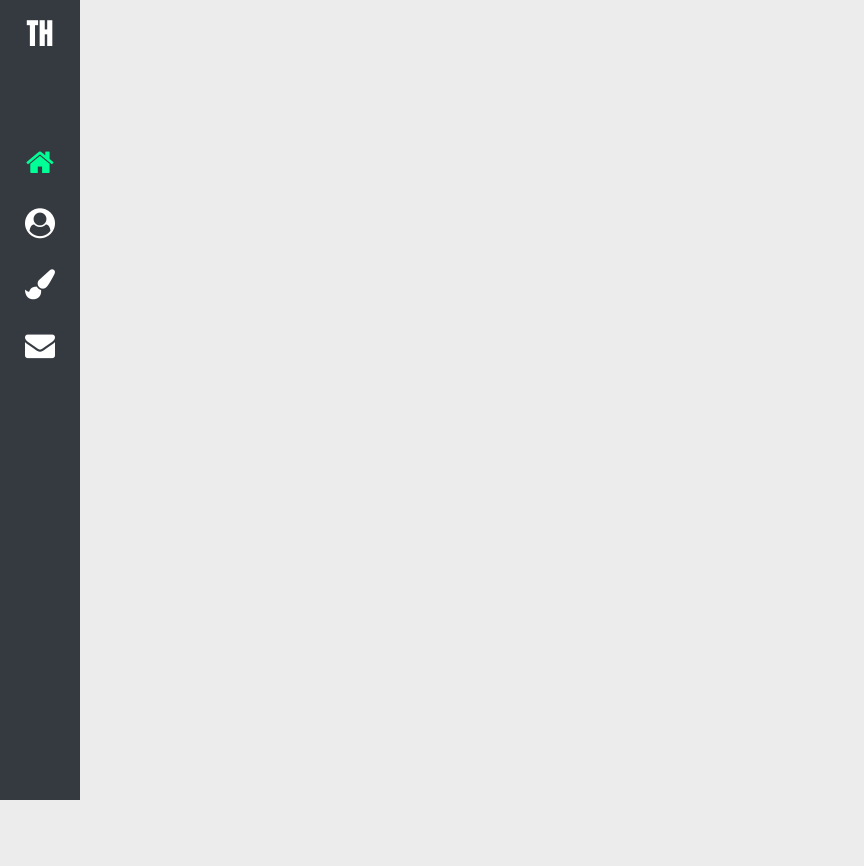
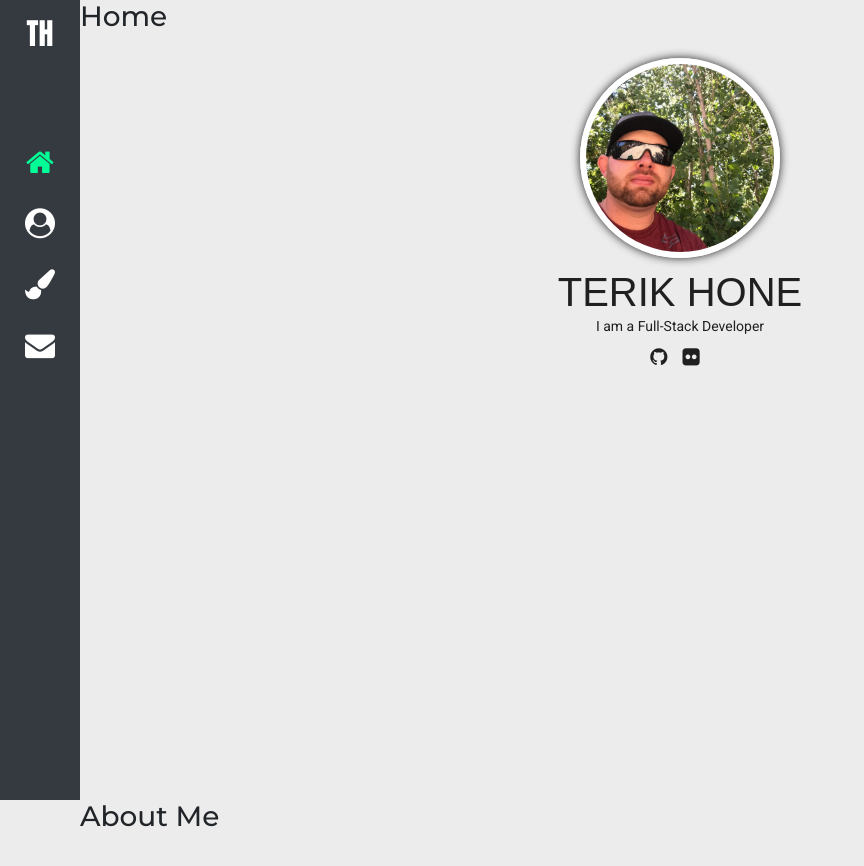
Before and after one commit to torqie/new-portfolio, a plain HTML site: page index.html in a window 1280 px wide. Shown: the top 866 px of the page, without its empty margins (0-864 px from the left). Before the commit the page ends 800 px from the top, so only its background shows below. Drawn offline with nearby package versions, Linux system fonts and the light colour scheme.

Commit message:
fixed navigation issue when going to smaller screen.

```diff
--- a/assets/css/style.css
+++ b/assets/css/style.css
@@ -95,33 +95,46 @@ body {
   margin-bottom: 80px;
 }
 
+#intro {
+
+}
+
 #intro img {
   max-width: 200px;
   max-height: 200px;
   border: 6px solid #ffffff;
   border-radius: 100%;
-  -moz-box-shadow: 0 4px 16px 0 black;
-  -webkit-box-shadow: 0 4px 16px 0 black;
-  box-shadow: 0 4px 16px 0 black; }
+  -moz-box-shadow: 0 0 10px 0 #202020;
+  -webkit-box-shadow: 0 0 10px 0 #202020;
+  box-shadow: 0 0 10px 0 #202020; }
 
 #intro h1 {
   font-size: 2.5rem;
   margin-top: 10px;
   margin-bottom: 0;
   text-transform: uppercase;
-  color: #ffffff; }
+  color: #202020;
+  font-family: Oswald, sans-serif;
+
+}
 
 #intro p {
   font-size: .875rem;
   margin-bottom: 5px;
-  color: #ffffff; }
+  color: #202020;
+}
 
 #intro .social {
   font-size: 1.25rem;
   padding: 0;
-  list-style: none; }
+  list-style: none;
+}
+
 #intro .social li {
   display: inline;
-  margin-right: 10px; }
+  margin-right: 10px;
+}
+
 #intro .social a {
-  color: #ffffff; }
+  color: #202020;
+}
--- a/index.html
+++ b/index.html
@@ -24,20 +24,60 @@
                 <h6 class="px-3 pt-3 logo">TH</h6>
                 <ul class="nav flex-column flex-nowrap text-truncate">
                   <li class="nav-item">
-                    <a class="nav-link active" href="index.html" data-toggle="popover" data-placement="right" data-content="Home"><i class="fa fa-home"></i> </a>
+                    <a class="nav-link active" href="#home" data-toggle="popover" data-placement="right" data-content="Home"><i class="fa fa-home"></i> </a>
                   </li>
                   <li class="nav-item">
-                    <a class="nav-link" href="about.html" data-toggle="popover" data-placement="right" data-content="About Me"><i class="fa fa-user-circle"></i></a>
+                    <a class="nav-link" href="#about" data-toggle="popover" data-placement="right" data-content="About Me"><i class="fa fa-user-circle"></i></a>
                   </li>
                   <li class="nav-item">
-                    <a class="nav-link" href="works.html" data-toggle="popover" data-placement="right" data-content="My Work"><i class="fa fa-paint-brush"></i></a>
+                    <a class="nav-link" href="#works" data-toggle="popover" data-placement="right" data-content="My Work"><i class="fa fa-paint-brush"></i></a>
                   </li>
                   <li class="nav-item">
-                    <a class="nav-link" href="contact.html" data-toggle="popover" data-placement="right" data-content="Contact Me"><i class="fa fa-envelope"></i></a>
+                    <a class="nav-link" href="#contact" data-toggle="popover" data-placement="right" data-content="Contact Me"><i class="fa fa-envelope"></i></a>
                   </li>
                 </ul>
               </div>
             </div>
+
+
+
+            <div class="col">
+
+              <!--HOME PAGE-->
+              <div id="home" class="h-100">
+                <h3>Home</h3>
+                <div class="col p-3 d-flex flex-column justify-content-center align-items-center">
+                  <div class="text-center" id="intro">
+                    <img alt="Terik Hone" class="img-fluid" src="assets/images/terik.jpg">
+                    <h1 class="name">Terik Hone</h1>
+                    <p>I am a <span>Full-Stack Developer</span></p>
+                    <ul class="social">
+                      <li>
+                        <a href="#"><i class="fa fa-github"></i></a>
+                      </li>
+
+                      <li>
+                        <a href="#"><i class="fa fa-flickr"></i></a>
+                      </li>
+                    </ul>
+                  </div>
+                </div>
+              </div>
+
+              <div id="about" class="h-100">
+                <h3>About Me</h3>
+              </div>
+
+              <div id="works" class="h-100">
+                <h3>My Work</h3>
+              </div>
+
+              <div id="contact" class="h-100">
+                <h3>Contact Me</h3>
+              </div>
+
+            </div>
+
 
 
           </div>
@@ -47,16 +87,16 @@
           <div class="container text-center">
             <ul class="nav flex-row flex-nowrap text-truncate">
               <li class="nav-item col">
-                <a class="nav-link active" href="index.html" data-toggle="popover" data-placement="top" data-content="Home"><i class="fa fa-home"></i> </a>
+                <a class="nav-link active" href="#home" data-toggle="popover" data-placement="top" data-content="Home"><i class="fa fa-home"></i> </a>
               </li>
               <li class="nav-item col">
-                <a class="nav-link" href="about.html" data-toggle="popover" data-placement="top" data-content="About Me"><i class="fa fa-user-circle"></i></a>
+                <a class="nav-link" href="#about" data-toggle="popover" data-placement="top" data-content="About Me"><i class="fa fa-user-circle"></i></a>
               </li>
               <li class="nav-item col">
-                <a class="nav-link" href="works.html" data-toggle="popover" data-placement="top" data-content="My Work"><i class="fa fa-paint-brush"></i></a>
+                <a class="nav-link" href="#works" data-toggle="popover" data-placement="top" data-content="My Work"><i class="fa fa-paint-brush"></i></a>
               </li>
               <li class="nav-item col">
-                <a class="nav-link" href="contact.html" data-toggle="popover" data-placement="top" data-content="Contact Me"><i class="fa fa-envelope"></i></a>
+                <a class="nav-link" href="#contact" data-toggle="popover" data-placement="top" data-content="Contact Me"><i class="fa fa-envelope"></i></a>
               </li>
             </ul>
           </div>
```
